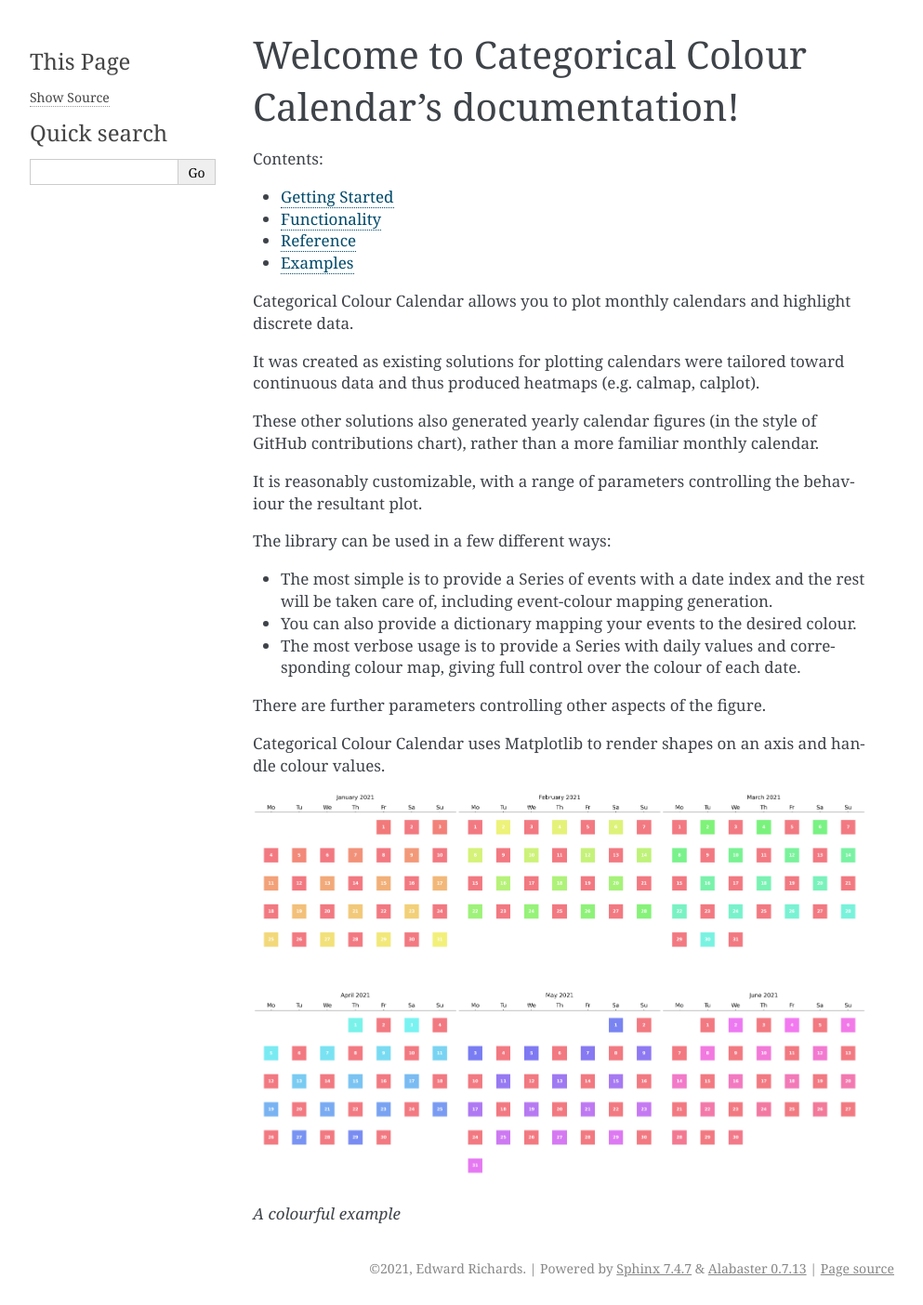
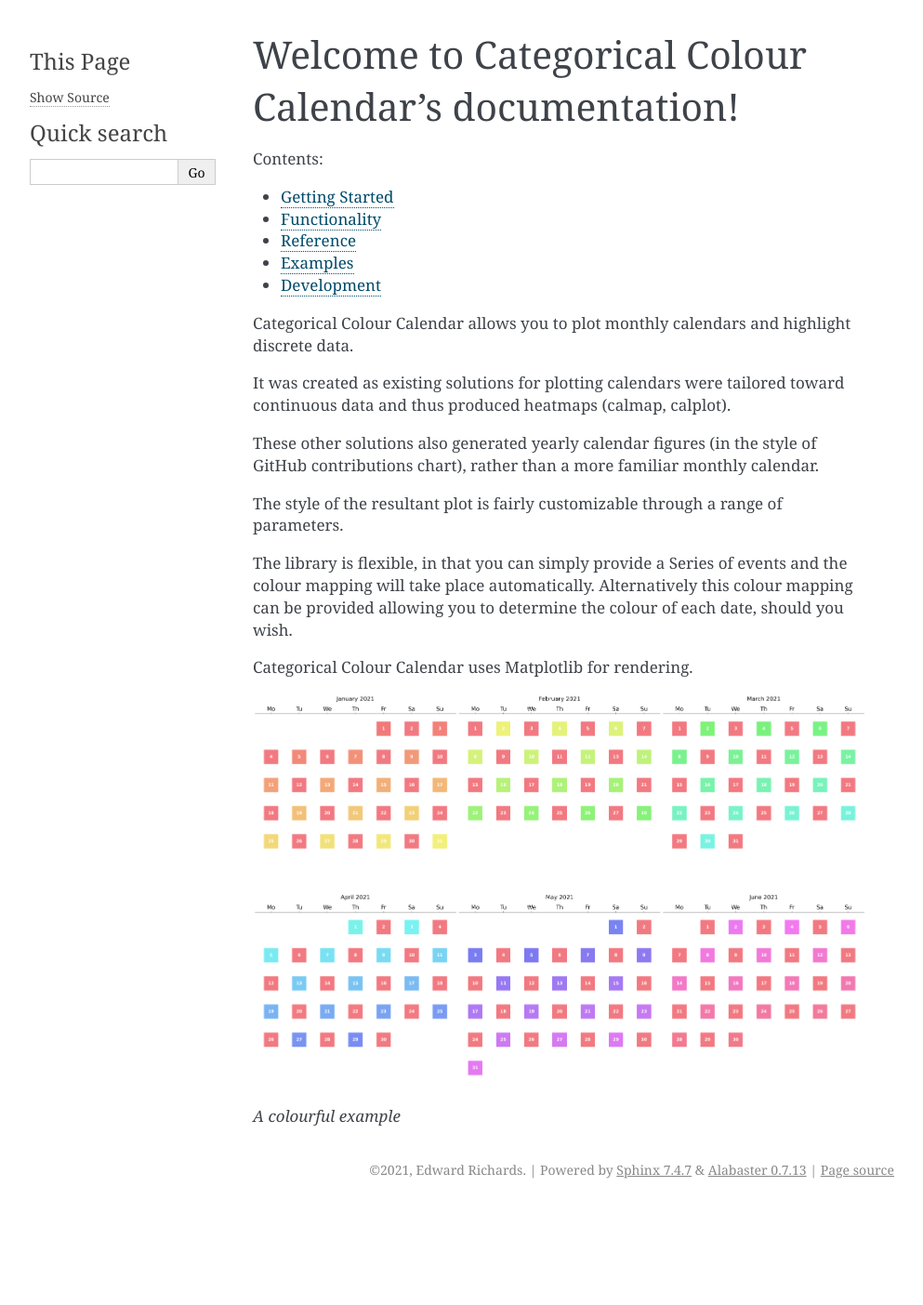
Before and after one commit to erichards97/categorical-colour-calendar, a Sphinx documentation site: the page built from docs/source/index.rst, in a window 1280 px wide. Shown: the whole page at 93% size, without its empty margins (148-1141 px from the left). Built offline with Sphinx 7.4.7, drawn with Linux system fonts in a browser that asks for light colours; after the commit the page ends 1298 px from its top, so only the background shows below that.

Commit message:
Update docs and add future development page

```diff
--- a/docs/source/index.rst
+++ b/docs/source/index.rst
@@ -9,26 +9,20 @@ Welcome to Categorical Colour Calendar's documentation!
    pages/functionality
    pages/reference
    pages/examples
+   pages/development
 
 Categorical Colour Calendar allows you to plot monthly calendars and highlight discrete data.
 
-It was created as existing solutions for plotting calendars were tailored toward continuous data and thus produced heatmaps (e.g. calmap, calplot).
+It was created as existing solutions for plotting calendars were tailored toward continuous data and thus produced heatmaps (calmap, calplot).
 
 These other solutions also generated yearly calendar figures (in the style of GitHub contributions chart), rather than a more familiar monthly calendar.
 
-It is reasonably customizable, with a range of parameters controlling the behaviour the resultant plot.
+The style of the resultant plot is fairly customizable through a range of parameters.
 
-The library can be used in a few different ways:
+The library is flexible, in that you can simply provide a Series of events and the colour mapping will take place automatically.
+Alternatively this colour mapping can be provided allowing you to determine the colour of each date, should you wish.
 
-* The most simple is to provide a Series of events with a date index and the rest will be taken care of, including event-colour mapping generation.
-
-* You can also provide a dictionary mapping your events to the desired colour.
-
-* The most verbose usage is to provide a Series with daily values and corresponding colour map, giving full control over the colour of each date.
-
-There are further parameters controlling other aspects of the figure.
-
-Categorical Colour Calendar uses Matplotlib to render shapes on an axis and handle colour values.
+Categorical Colour Calendar uses Matplotlib for rendering.
 
 .. image:: /_static/colourful.png
   :width: 800
```
Also changed, not shown: docs/source/pages/development.rst (added, +7 -0 lines).
